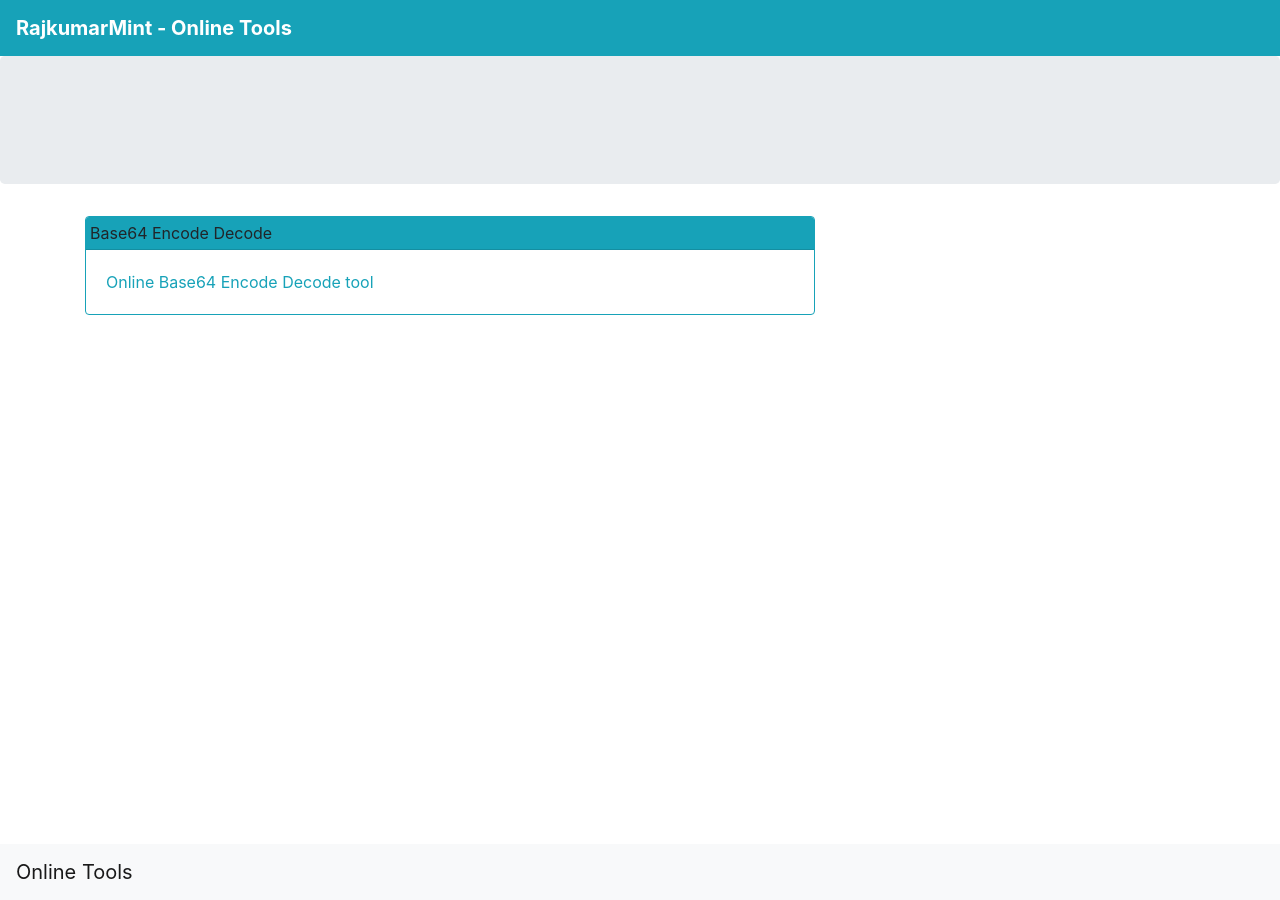
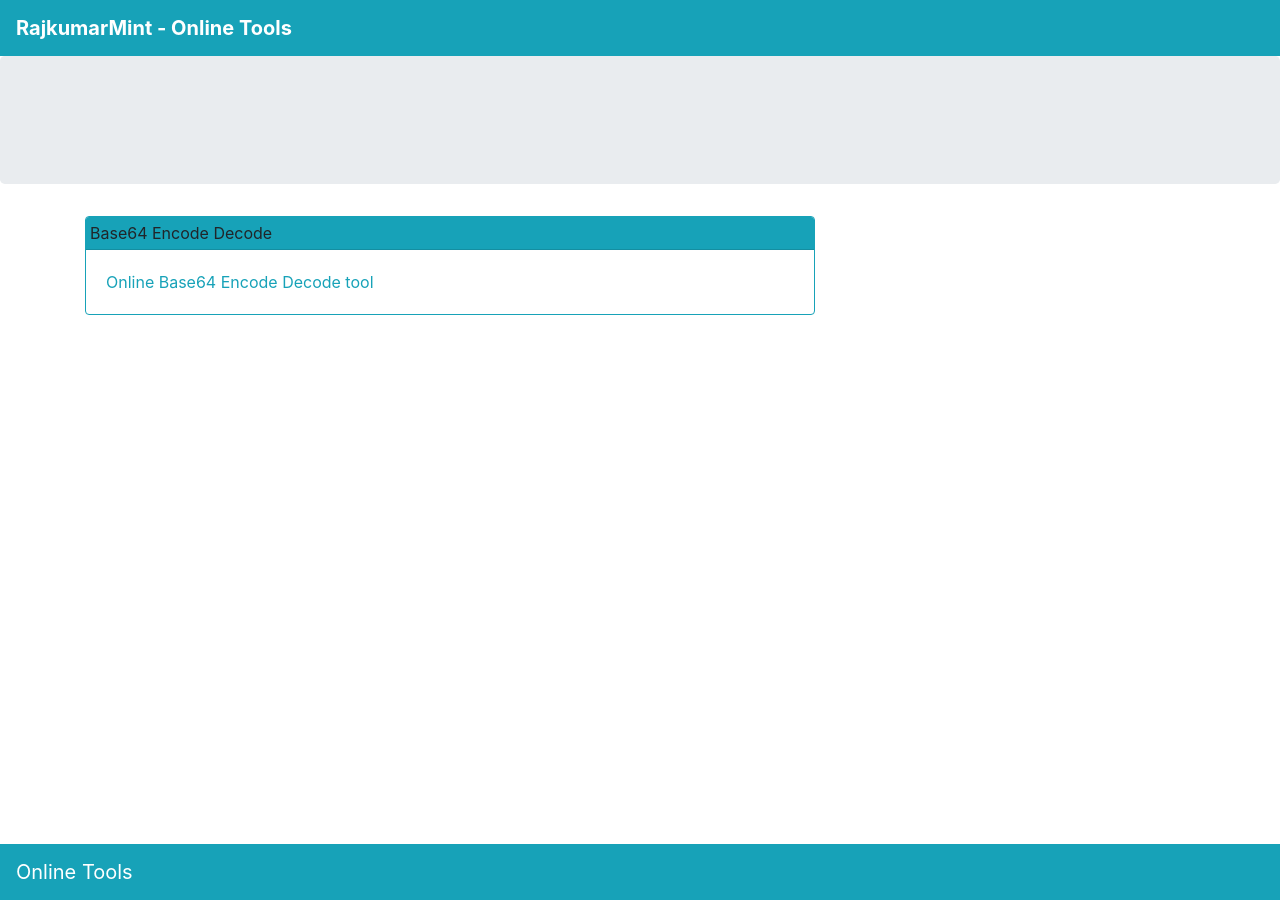
Before and after one commit to RajkumarMint/tools, a Jekyll site: the page built from index.md, in a window 1280 px wide. Built offline with Jekyll 4.4.1, drawn with Linux system fonts in a browser that asks for light colours; nearby versions of some CDN libraries; our own code applies the rules of GitHub Pages for plain Markdown files.

Commit message:
Update footer.html

```diff
--- a/_includes/footer.html
+++ b/_includes/footer.html
@@ -1,5 +1,5 @@
-<footer>
-  <nav class="navbar fixed-bottom navbar-light bg-light">
-    <a class="navbar-brand" href="#">Online Tools</a>
-  </nav>
-</footer>
+  <footer>
+        <nav class="navbar fixed-bottom navbar-dark bg-info footer-height">
+            <a class="navbar-brand" href="#">Online Tools</a>
+        </nav>
+    </footer>
```
